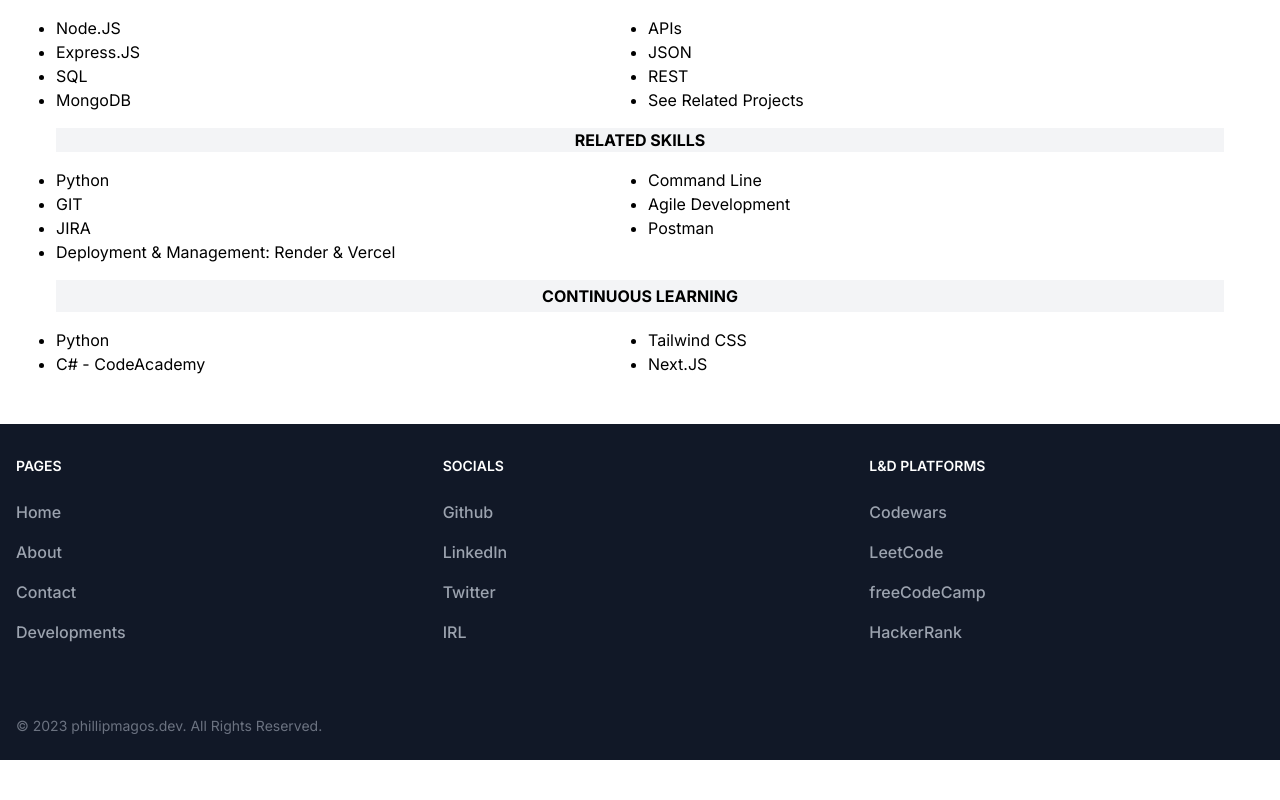
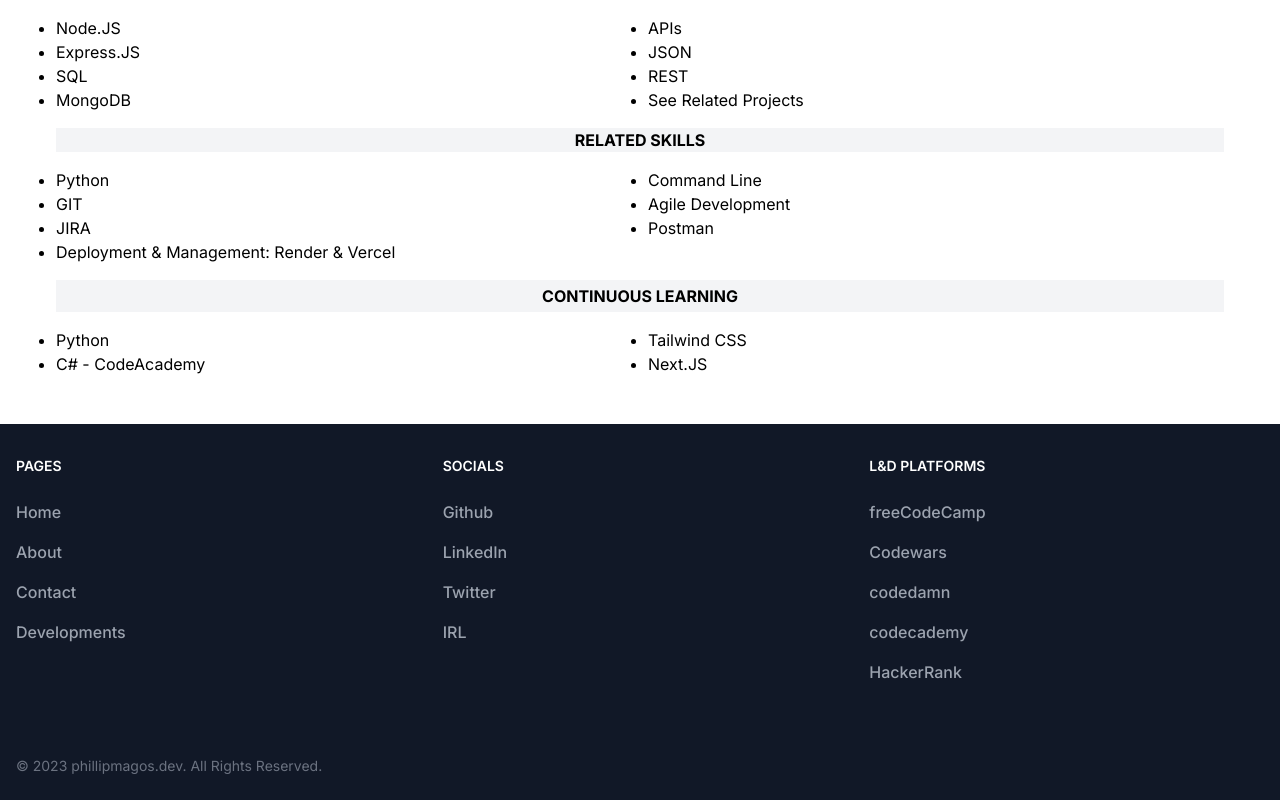
Before and after one commit to PhillipMagos/beta-phillipmagos.dev, a Next.js app: page /about in a window 1280 px wide. Shown: the part 320-1120 px from the top of the page. Before the commit the page ends 1080 px from the top, so only its background shows below. Built offline with nearby package versions, Linux system fonts and the light colour scheme.

Commit message:
footer updates

```diff
--- a/app/components/footer.jsx
+++ b/app/components/footer.jsx
@@ -44,16 +44,22 @@
             <h2 className="mb-6 text-sm font-semibold uppercase text-white">L&D Platforms</h2>
             <ul className="text-gray-400 dark:text-gray-400 font-medium">
                 <li className="mb-4">
-                    <a href="#" className="hover:underline">Codewars</a>
+                    <a href="https://www.freecodecamp.org/fcce3e0d5dc-32a3-422c-b23f-65eb462680e9" className="hover:underline">freeCodeCamp</a>
                 </li>
                 <li className="mb-4">
-                    <a href="#" className="hover:underline">LeetCode</a>
+                    <a href="https://www.codewars.com/users/PhillipMagos" className="hover:underline">Codewars</a>
                 </li>
                 <li className="mb-4">
-                    <a href="#" className="hover:underline">freeCodeCamp</a>
+                    <a href="https://codedamn.com/user/fillup" className="hover:underline">codedamn</a>
                 </li>
                 <li className="mb-4">
-                    <a href="#" className="hover:underline">HackerRank</a>
+                    <a href="https://www.codecademy.com/profiles/arcRockstar77118" className="hover:underline">codecademy</a>
+                </li>
+                {/* <li className="mb-4">
+                    <a href="#" className="hover:underline">LeetCode</a>
+                </li> */}
+                <li className="mb-4">
+                    <a href="https://www.hackerrank.com/phillipmagos" className="hover:underline">HackerRank</a>
                 </li>
             </ul>
         </div>
```
Also changed, not shown: 1 other file (tests, documents, lock files or other folders).
